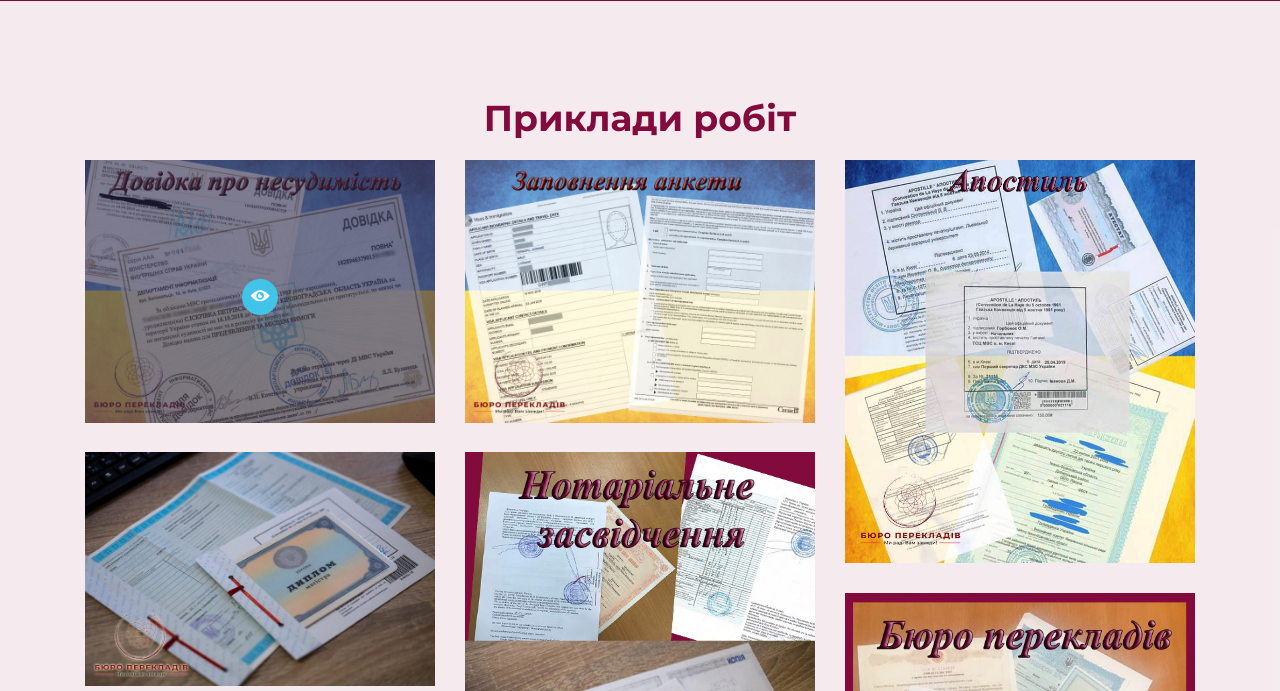
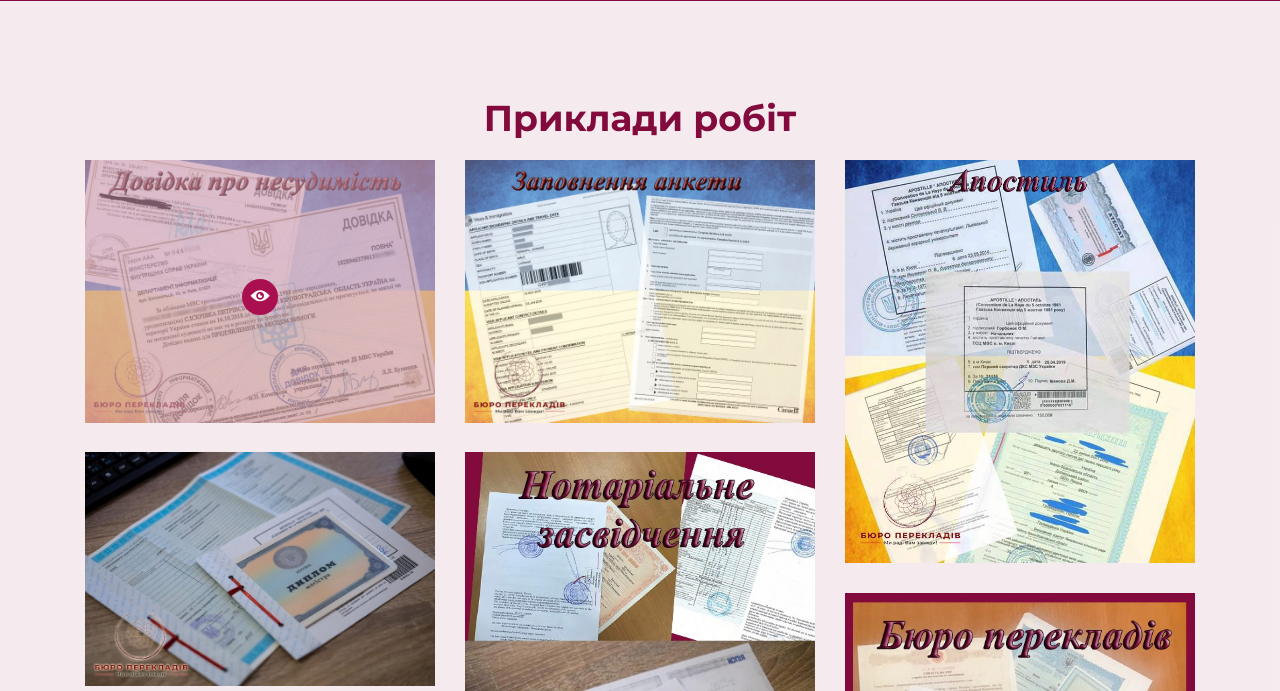
Before and after one commit to Qutred/Qutred.github.io, a plain HTML site: page index.html in a window 1280 px wide. In both pictures the pointer is over the element 260 px from the left and 4130 px from the top of the page. Shown: the part 3839-4530 px from the top of the page. Drawn offline with nearby package versions, Linux system fonts and the light colour scheme; some packages are replaced by stand-ins of ours; files whose address does not match are found by name.

Commit message:
gallery color fix

```diff
--- a/css/style.css
+++ b/css/style.css
@@ -902,7 +902,7 @@ h6 {
   text-align: center;
   width: 36px;
   height: 36px;
-  background: #1bb1dc;
+  background: #830a3c;
   border-radius: 50%;
   margin: 10px 4px 0 4px;
 }
@@ -916,7 +916,9 @@ h6 {
 
 #portfolio .portfolio-item .portfolio-wrap .portfolio-info .link-preview:hover,
 #portfolio .portfolio-item .portfolio-wrap .portfolio-info .link-details:hover {
-  background: #42c3e8;
+  /* background: #42c3e8; */
+  /* opacity: 0.8; */
+  background: #aa1050;
 }
 
 #portfolio .portfolio-item .portfolio-wrap .portfolio-info .link-preview:hover i,
@@ -925,7 +927,7 @@ h6 {
 }
 
 #portfolio .portfolio-item .portfolio-wrap:hover {
-  background: #282646;
+  background: rgba(131, 10, 60, 0.4);
 }
 
 #portfolio .portfolio-item .portfolio-wrap:hover .portfolio-info {
```
